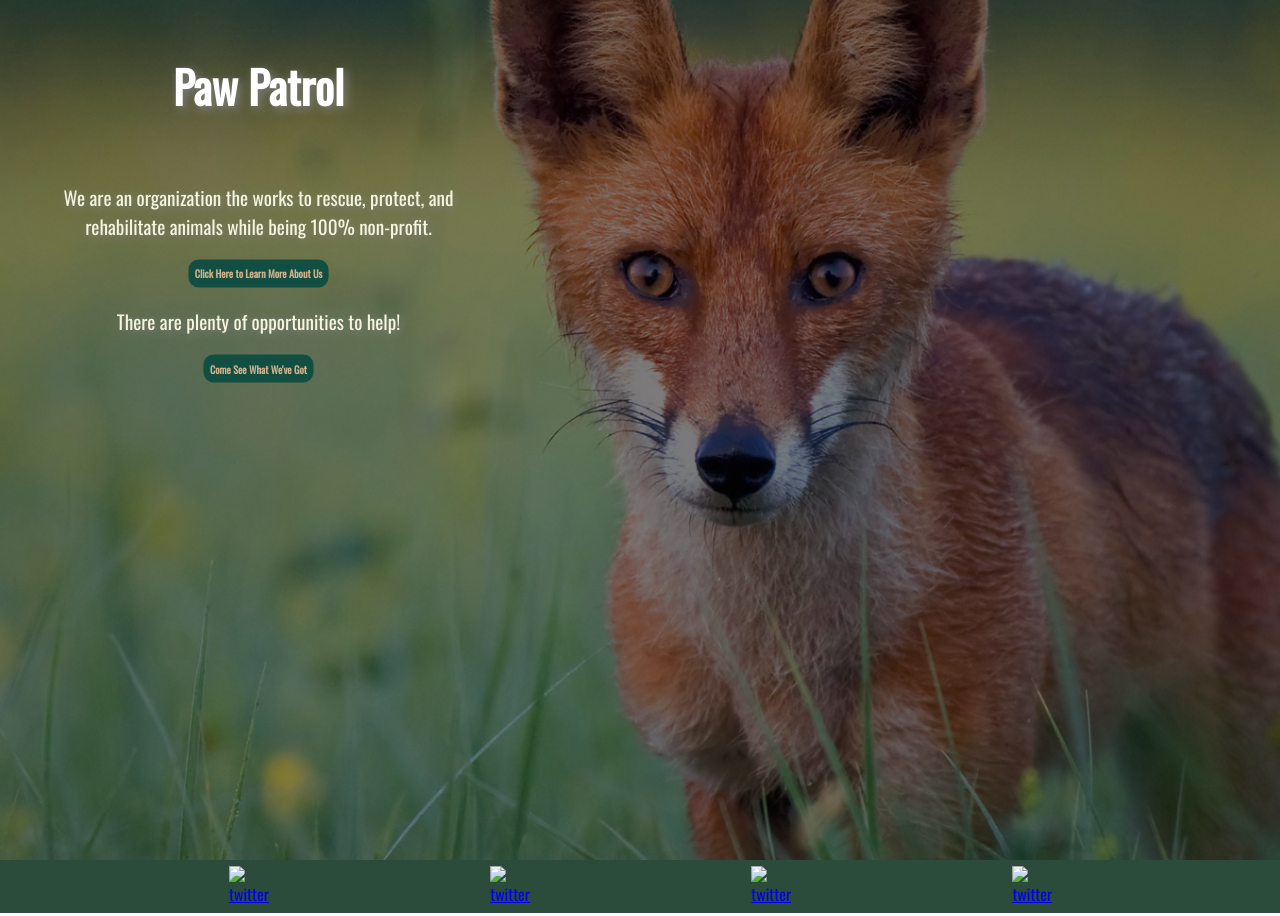
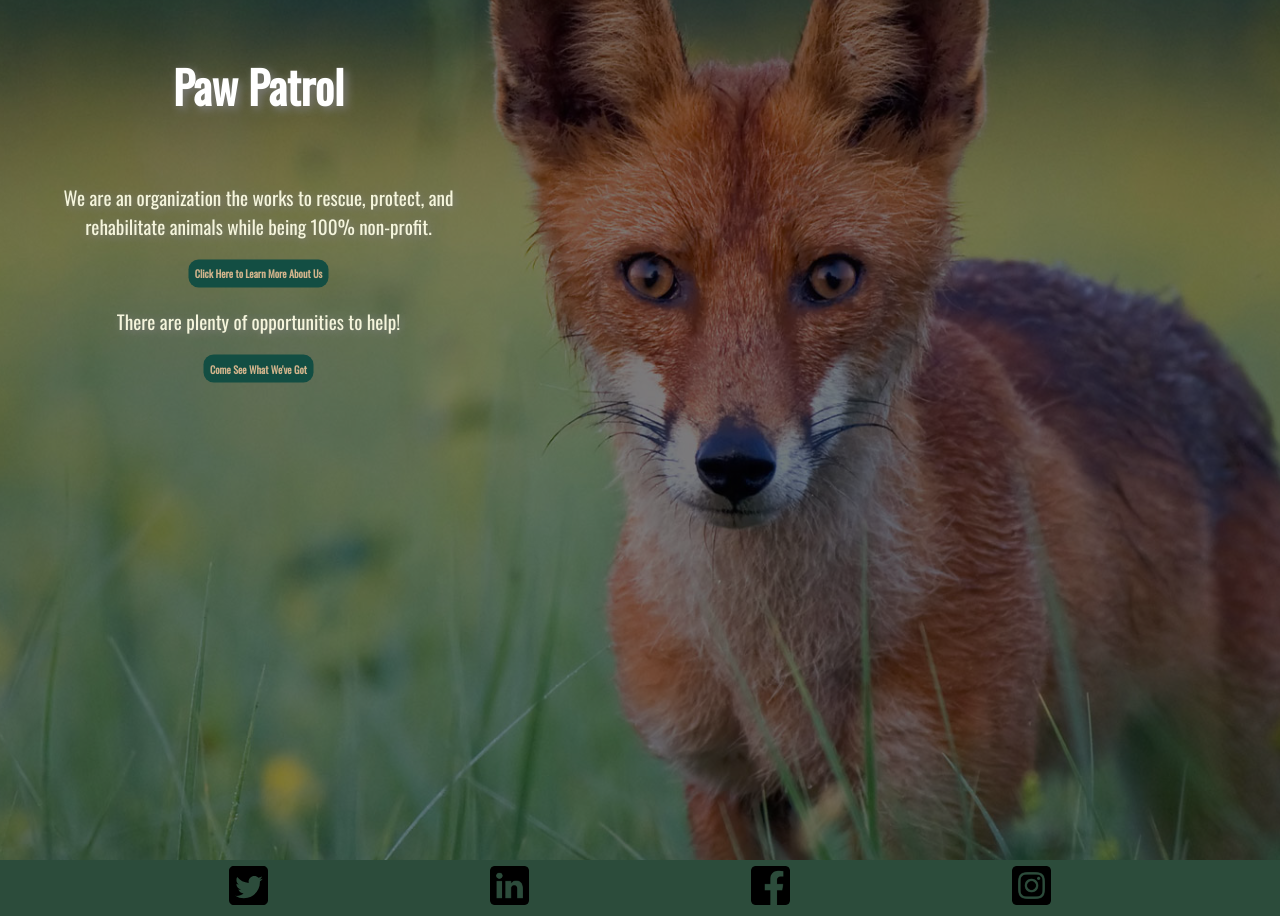
Before and after one commit to KevinT007/Paw_Patrol-Red_Group, a plain HTML site: page index.html in a window 1280 px wide. Shown: the part 254-1170 px from the top of the page. Drawn offline with nearby package versions, Linux system fonts and the light colour scheme.

Commit message:
Added Y-Jacob's suggestions

```diff
--- a/index.html
+++ b/index.html
@@ -43,10 +43,10 @@
       <div class="grow"></div>
       <footer>
         <div class="footerimg">
-        <a href="http://www.twitter.com"><img src="footerimages/twitter.svg" alt="twitter"></a></div>
-        <div class="footerimg"><a href="http://www.linkedin.com"><img src="footerimages/linkedin.svg" alt="twitter"></a></div>
-        <div class="footerimg"><a href="http://www.facebook.com"><img src="footerimages/fbook.png" alt="twitter"></a></div>
-        <div class="footerimg"><a href="http://www.instagram.com"><img src="footerimages/instagram.png" alt="twitter"></a></div>
+        <a href="http://www.twitter.com"><img src="Images/twitter.svg" alt="twitter"></a></div>
+        <div class="footerimg"><a href="http://www.linkedin.com"><img src="Images/linkedin.png" alt="twitter"></a></div>
+        <div class="footerimg"><a href="http://www.facebook.com"><img src="Images/fbook.png" alt="twitter"></a></div>
+        <div class="footerimg"><a href="http://www.instagram.com"><img src="Images/instagram.png" alt="twitter"></a></div>
       </footer>
     </header>
     <script src="script.js"></script>
```
Also changed, not shown: Images/Logo.jpeg (deleted), Images/fbook.png (added), Images/instagram.png (added), Images/linkedin.png (added), Images/twitter.svg (added).
